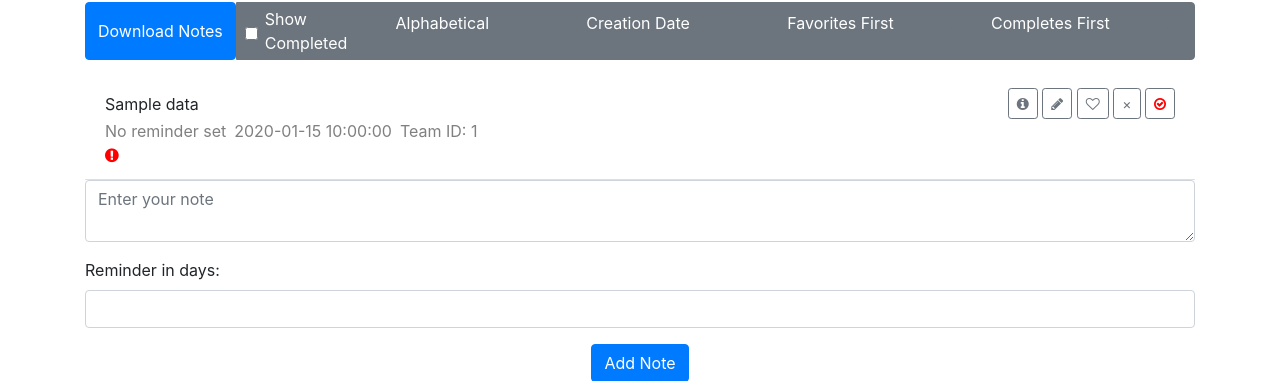
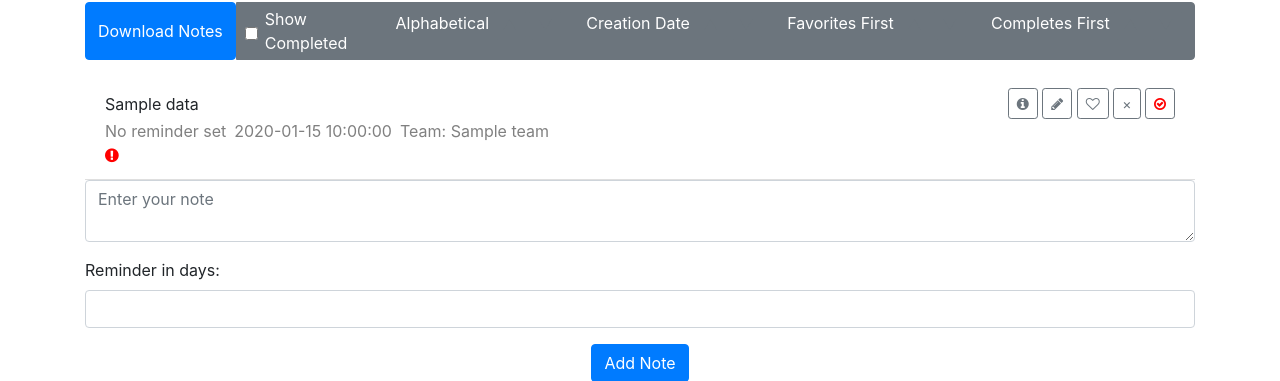
Before and after one commit to muharremergun/flask2, a Flask app: template website/templates/home.html in a window 1280 px wide. Shown: the part 110-491 px from the top of the page. Run offline with Flask 3, Linux system fonts and the light colour scheme; the template is opened without the code that fills it: most values are stand-ins (such as "Sample title", 1, 10 or a date in 2020); parts of the project's set-up code (start-up, migrations or seed data) failed here and were passed over; some libraries are stand-ins or nearby versions.

Commit message:
ana sayfada güncelleme

```diff
--- a/website/models.py
+++ b/website/models.py
@@ -1,12 +1,14 @@
 from website import db
 from flask_login import UserMixin
 from sqlalchemy.sql import func
+
 # user_teams tablosunun tanımlanması
 user_teams = db.Table(
     'user_teams',
     db.Column('user_id', db.Integer, db.ForeignKey('user.id'), primary_key=True),
     db.Column('team_id', db.Integer, db.ForeignKey('team.id'), primary_key=True)
 )
+
 class Note(db.Model):
     id = db.Column(db.Integer, primary_key=True)
     data = db.Column(db.String(1000))
@@ -14,10 +16,11 @@ class Note(db.Model):
     is_favorite = db.Column(db.Boolean, default=False)
     date = db.Column(db.DateTime, default=func.now())
     reminder_days = db.Column(db.Integer, default=0)
-    reminder_date = db.Column(db.DateTime, default=None)
+    reminder_date = db.Column(db.DateTime, default=None, onupdate=func.now())
     completed = db.Column(db.Boolean, default=False)
     info = db.Column(db.String(1000))
     team_id = db.Column(db.Integer, db.ForeignKey('team.id'), nullable=True)
+    team = db.relationship('Team', backref='notes')
 
 class Favorites(db.Model):
     id = db.Column(db.Integer, primary_key=True)
@@ -41,6 +44,7 @@ class Team(db.Model):
 class UserTeam(db.Model):
     user_id = db.Column(db.Integer, db.ForeignKey('user.id'), primary_key=True)
     team_id = db.Column(db.Integer, db.ForeignKey('team.id'), primary_key=True)
+
 
 """
 from . import db
--- a/website/templates/home.html
+++ b/website/templates/home.html
@@ -145,7 +145,7 @@
                 <span class="mr-2">No reminder set</span>
             {% endif %}
             <span>{{ note.date }}</span>
-            <span class="ml-2">Team ID: {{ note.team_id }}</span>
+            <span class="ml-2">Team: {{ note.team.name }}</span>
         </div>
         <div class="reminder-status"></div>
     </li>
--- a/website/views.py
+++ b/website/views.py
@@ -146,6 +146,11 @@ def all_accounts():
     all_users = User.query.all()
     return render_template('all_accounts.html', user=current_user, all_users=all_users)
 
+from flask import Blueprint, request, jsonify
+from .models import Note  # Model dosyanızın doğru yolu
+
+
+
 @views.route('/update_info', methods=['POST'])
 @login_required
 def update_info():
@@ -160,6 +165,7 @@ def update_info():
         db.session.commit()
         return jsonify({'success': True, 'info': info_text})
     return jsonify({'success': False, 'message': 'Note not found'}), 404
+
 
 
 import pandas as pd
```
Also changed, not shown: instance/database.db.
